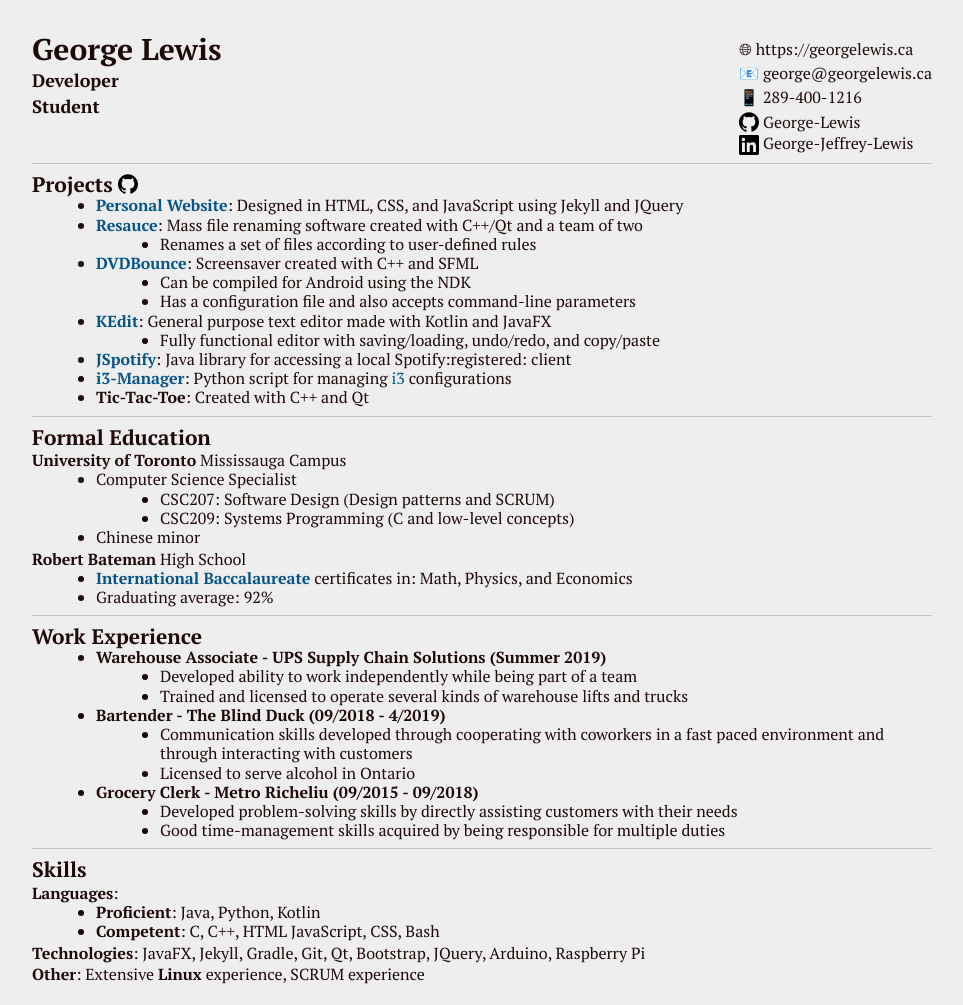
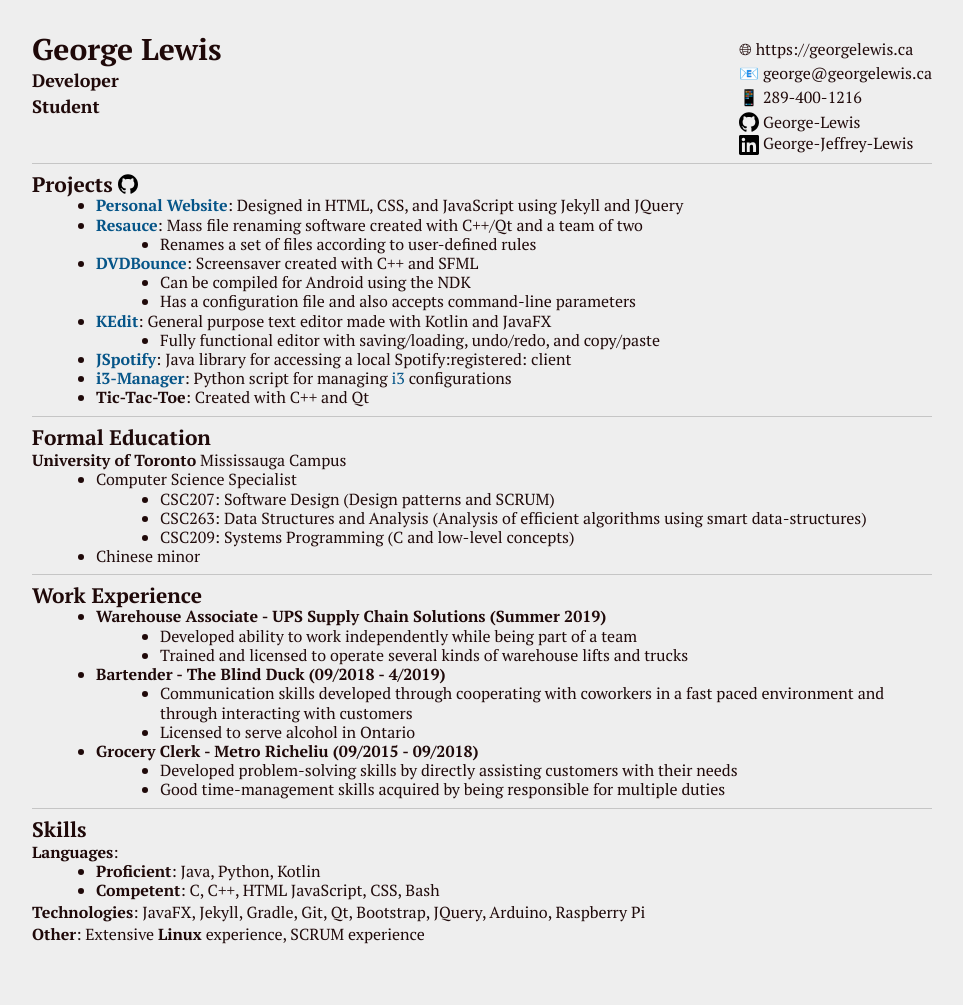
Before and after one commit to George-lewis/george-lewis.github.io, a Jekyll site: the page built from __pages/resume.markdown, in a window 1280 px wide. Shown: the whole page, without its empty margins (158-1121 px from the left). Built offline with Jekyll 4.4.1, drawn with Linux system fonts in a browser that asks for light colours; after the commit the page ends 964 px from its top, so only the background shows below that.

Commit message:
Update resume

```diff
--- a/__pages/resume.markdown
+++ b/__pages/resume.markdown
@@ -28,13 +28,9 @@
 
 - Computer Science Specialist
   - CSC207: Software Design (Design patterns and SCRUM)
+  - CSC263: Data Structures and Analysis (Analysis of efficient algorithms using smart data-structures)
   - CSC209: Systems Programming (C and low-level concepts)
 - Chinese minor
-
-**Robert Bateman** High School
-
-- **[International Baccalaureate](https://www.ibo.org/)** certificates in: Math, Physics, and Economics
-- Graduating average: 92%
 
 ---
 
```
